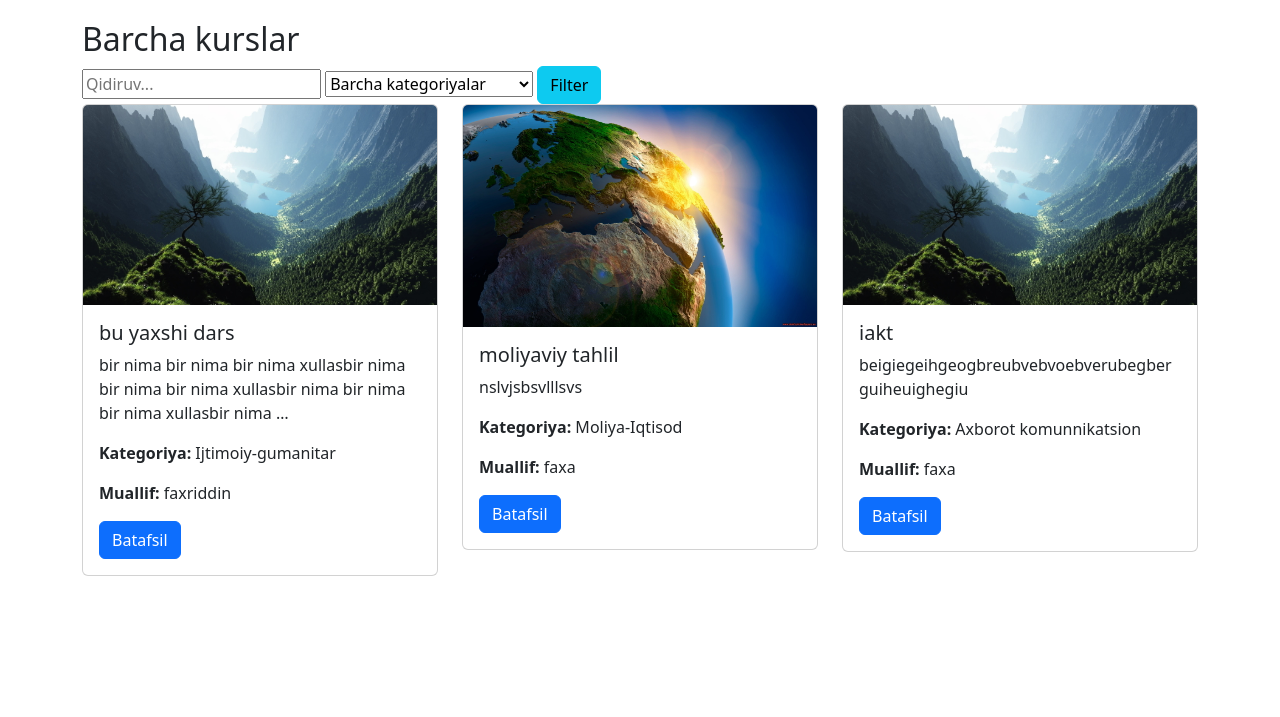
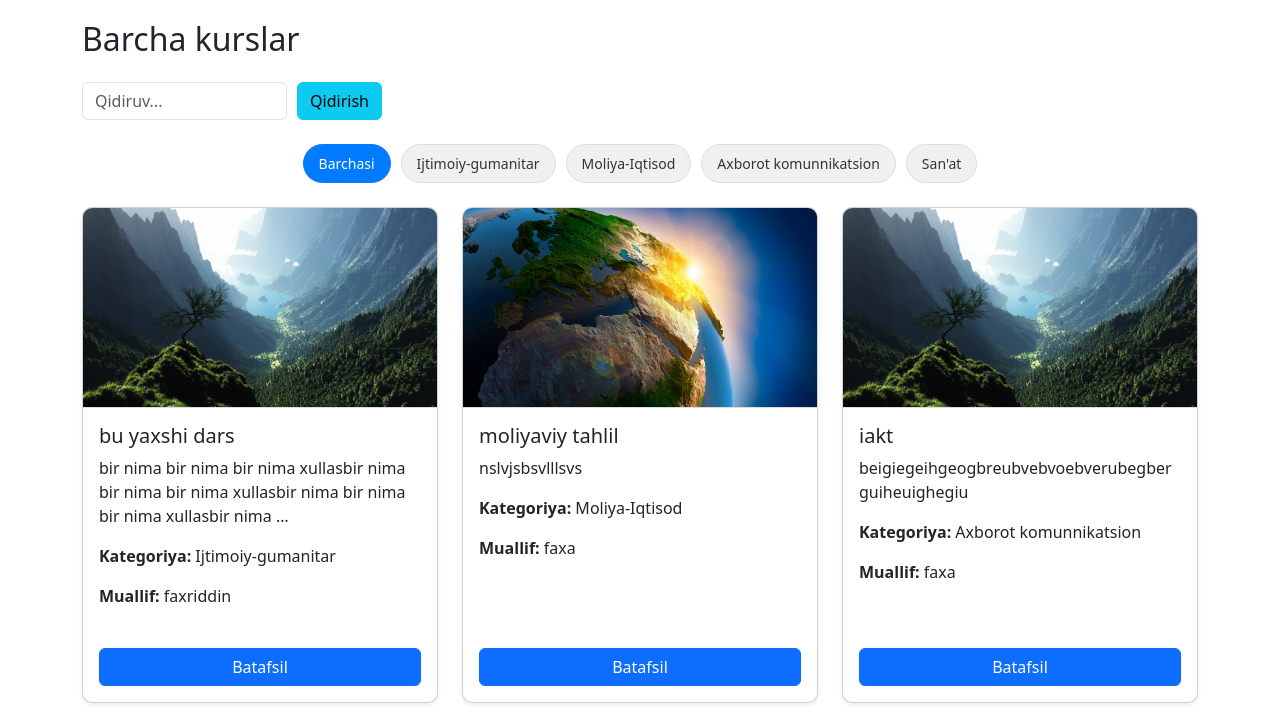
Before and after one commit to faxriddinprof/online_course, a Django app: page / in a window 1280 px wide. Shown: the part 83-800 px from the top of the page. Run offline with Django 5.2, Linux system fonts and the light colour scheme; a user stored in the database is signed in; data comes from the database, SQL or seed files in the repository; both versions use the stored data as it was after the commit.

Commit message:
courses_list ni turilab yaxshilab quydim

```diff
--- /dev/null
+++ b/static/css/courses_list.css
@@ -0,0 +1,55 @@
+Qidiruv joyi
+.search-bar {
+    display: flex;
+    justify-content: center;
+}
+.search-form {
+    display: flex;
+    gap: 10px;
+    width: 100%;
+    max-width: 300px;
+}
+
+/* Kategoriya segmentlari */
+.category-segments {
+    display: flex;
+    flex-wrap: wrap;
+    gap: 10px;
+    justify-content: center;
+}
+.category-item {
+    padding: 8px 15px;
+    border-radius: 20px;
+    background-color: #f0f0f0;
+    text-decoration: none;
+    color: #333;
+    font-size: 14px;
+    font-weight: 500;
+    transition: all 0.3s ease;
+    border: 1px solid #ddd;
+}
+.category-item:hover {
+    background-color: #007bff;
+    color: white;
+}
+.category-item.active {
+    background-color: #007bff;
+    color: white;
+    border-color: #007bff;
+}
+
+/* Kurs kartalari */
+.course-card img {
+    height: 200px;
+    object-fit: cover;
+    border-bottom: 1px solid #ddd;
+}
+.course-card {
+    border-radius: 10px;
+    overflow: hidden;
+    transition: transform 0.2s ease, box-shadow 0.2s ease;
+}
+.course-card:hover {
+    transform: translateY(-5px);
+    box-shadow: 0 6px 15px rgba(0,0,0,0.15);
+}
--- a/templates/courses_list.html
+++ b/templates/courses_list.html
@@ -2,34 +2,45 @@
 {% block title %}Barcha kurslar{% endblock %}
 {% block content %}
 {% load static %}
+<link rel="stylesheet" href="{% static 'css/courses_list.css' %}">
 
-<h2>Barcha kurslar</h2>
+<h2 class="mb-4">Barcha kurslar</h2>
 
-<div class="filters">
-    <form method="get">
-        <input type="text" name="search" placeholder="Qidiruv..." value="{{ request.GET.search }}">
-        <select name="category">
-            <option value="">Barcha kategoriyalar</option>
-            {% for cat in categories %}
-                <option value="{{ cat.name }}" {% if request.GET.category == cat.name %}selected{% endif %}>{{ cat.name }}</option>
-            {% endfor %}
-        </select>
-        <button type="submit" class="btn btn-info">Filter</button>
+<!-- Qidiruv formasi -->
+<div class="search-bar mb-4">
+    <form method="get" class="search-form">
+        <input type="text" name="search" class="form-control" placeholder="Qidiruv..." value="{{ request.GET.search }}">
+        <button type="submit" class="btn btn-info">Qidirish</button>
     </form>
 </div>
 
+<!-- Kategoriya segmentlari -->
+<div class="category-segments mb-4">
+    <!-- Barchasi segmenti -->
+    <a href="?{% if request.GET.search %}search={{ request.GET.search }}&{% endif %}"
+       class="category-item {% if not request.GET.category %}active{% endif %}">
+        Barchasi
+    </a>
+    {% for cat in categories %}
+        <a href="?{% if request.GET.search %}search={{ request.GET.search }}&{% endif %}category={{ cat.name }}"
+           class="category-item {% if request.GET.category == cat.name %}active{% endif %}">
+            {{ cat.name }}
+        </a>
+    {% endfor %}
+</div>
 
+<!-- Kurslar ro'yxati -->
 <div class="row">
     {% for course in courses %}
         <div class="col-md-4">
-            <div class="card mb-4">
+            <div class="card mb-4 shadow-sm h-100 course-card">
                 <img src="{{ course.image.url }}" class="card-img-top" alt="{{ course.title }}">
-                <div class="card-body">
+                <div class="card-body d-flex flex-column">
                     <h5 class="card-title">{{ course.title }}</h5>
                     <p class="card-text">{{ course.description|truncatewords:20 }}</p>
                     <p><b>Kategoriya:</b> {{ course.category }}</p>
                     <p><b>Muallif:</b> {{ course.author }}</p>
-                    <a href="{% url 'course_detail' course.id %}" class="btn btn-primary">Batafsil</a>
+                    <a href="{% url 'course_detail' course.id %}" class="btn btn-primary mt-auto">Batafsil</a>
                 </div>
             </div>
         </div>
@@ -38,5 +49,4 @@
     {% endfor %}
 </div>
 
-
 {% endblock %}
```
Also changed, not shown: db.sqlite3, media/course_images/wallpaperflare_CavUrTb.com_wallpaper_3.jpg (added).
